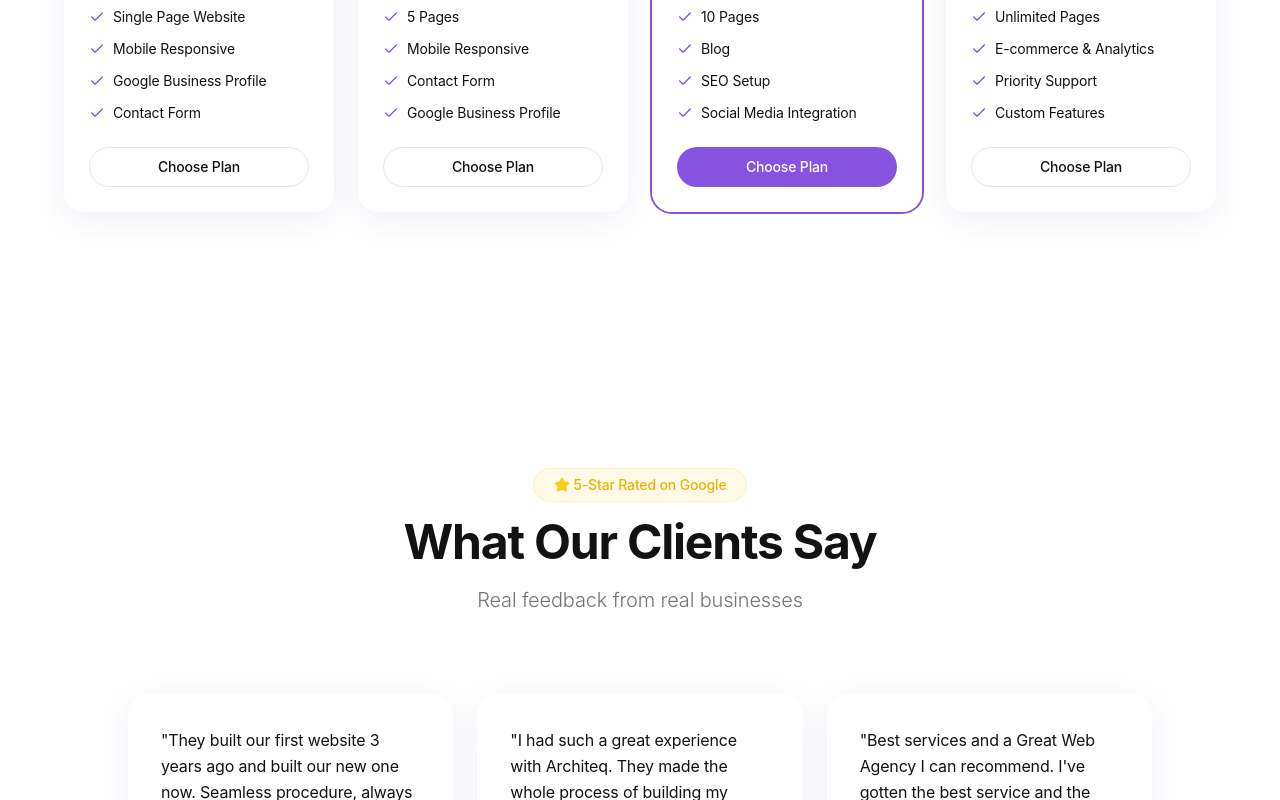
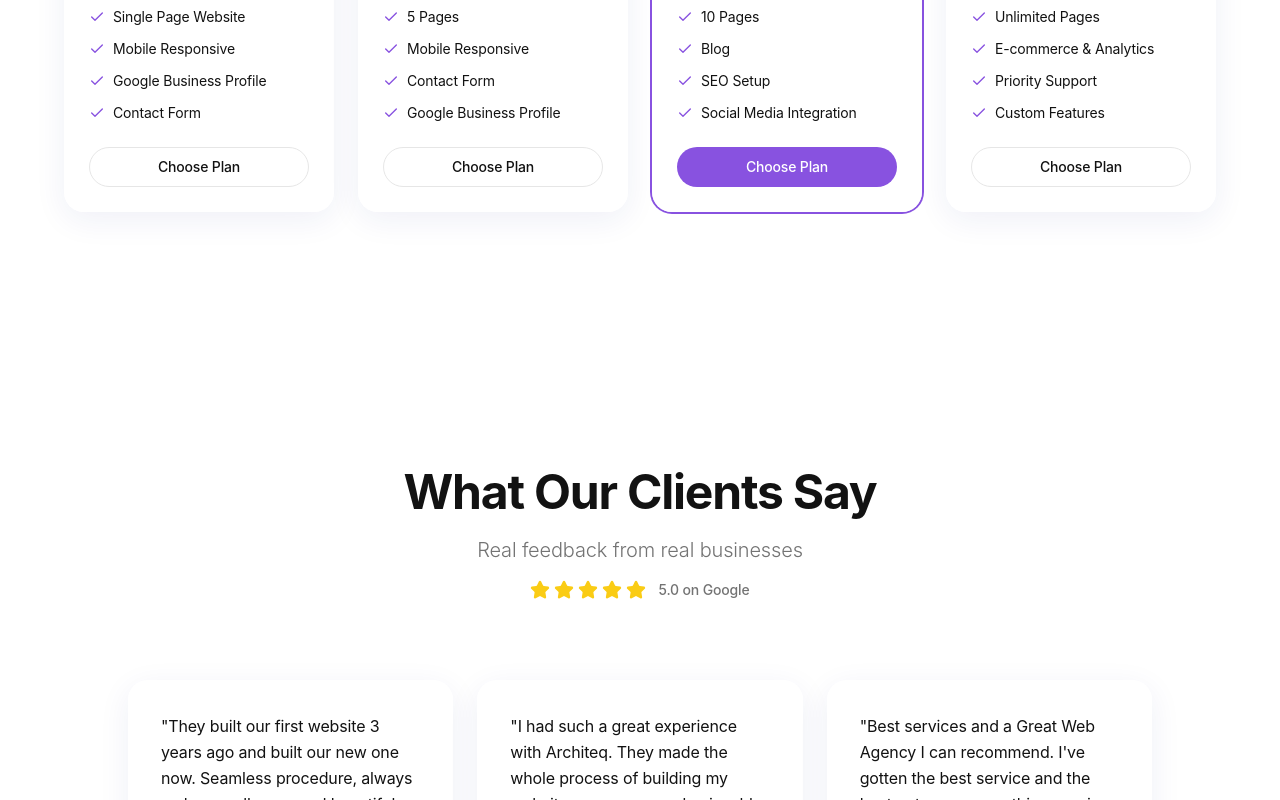
Before and after one commit to archtqwbagncy/architeq-web-forge-61497-74974, a React (Vite) app: page / in a window 1280 px wide. Shown: the part 1836-2636 px from the top of the page. Built offline with nearby package versions, Linux system fonts and the light colour scheme.

Commit message:
Refined Google rating badge
Co-authored-by: archtqwbagncy <236040682+archtqwbagncy@users.noreply.github.com>

```diff
--- a/src/pages/Index.tsx
+++ b/src/pages/Index.tsx
@@ -167,16 +167,18 @@ const Index = () => {
       <section className="py-24 lg:py-32">
         <div className="container mx-auto px-4 lg:px-6">
           <div className="text-center mb-20">
-            <Badge className="mb-4 bg-yellow-400/10 text-yellow-500 border-yellow-400/20 rounded-full px-5 py-1.5 text-sm font-medium">
-              <Star className="h-4 w-4 mr-1 fill-yellow-400 text-yellow-400" />
-              5-Star Rated on Google
-            </Badge>
             <h2 className="text-3xl md:text-5xl font-bold mb-5 tracking-tight">
               What Our Clients Say
             </h2>
             <p className="text-xl text-muted-foreground font-light">
               Real feedback from real businesses
             </p>
+            <div className="flex items-center justify-center gap-1 mt-4">
+              {[...Array(5)].map((_, i) => (
+                <Star key={i} className="h-5 w-5 fill-yellow-400 text-yellow-400" />
+              ))}
+              <span className="ml-2 text-sm text-muted-foreground font-medium">5.0 on Google</span>
+            </div>
           </div>
           <div className="grid md:grid-cols-3 gap-6 max-w-5xl mx-auto">
             {testimonials.map((testimonial, index) => (
```
